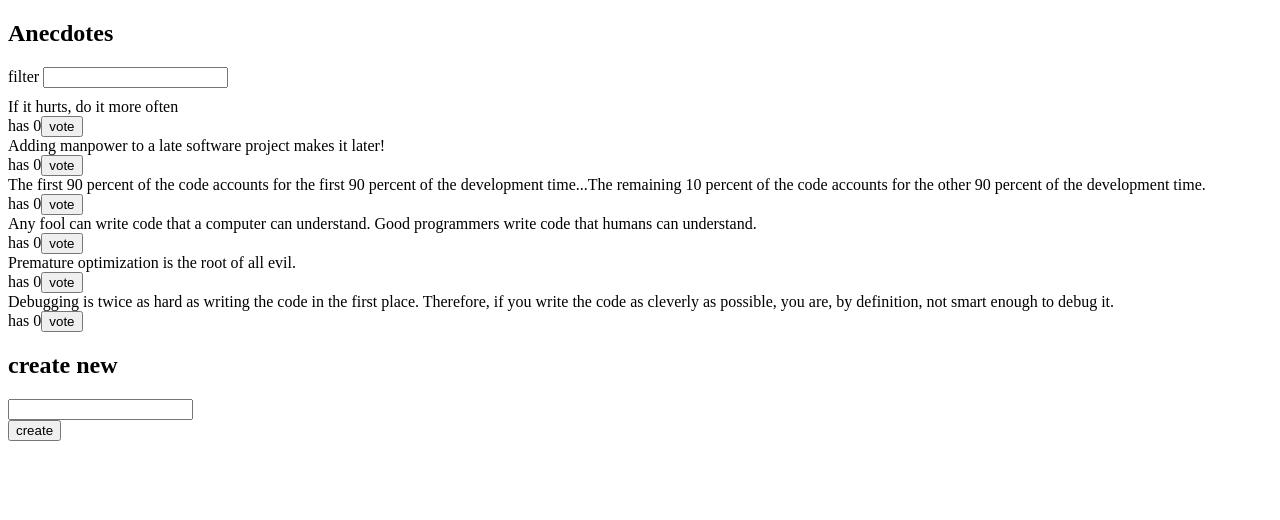
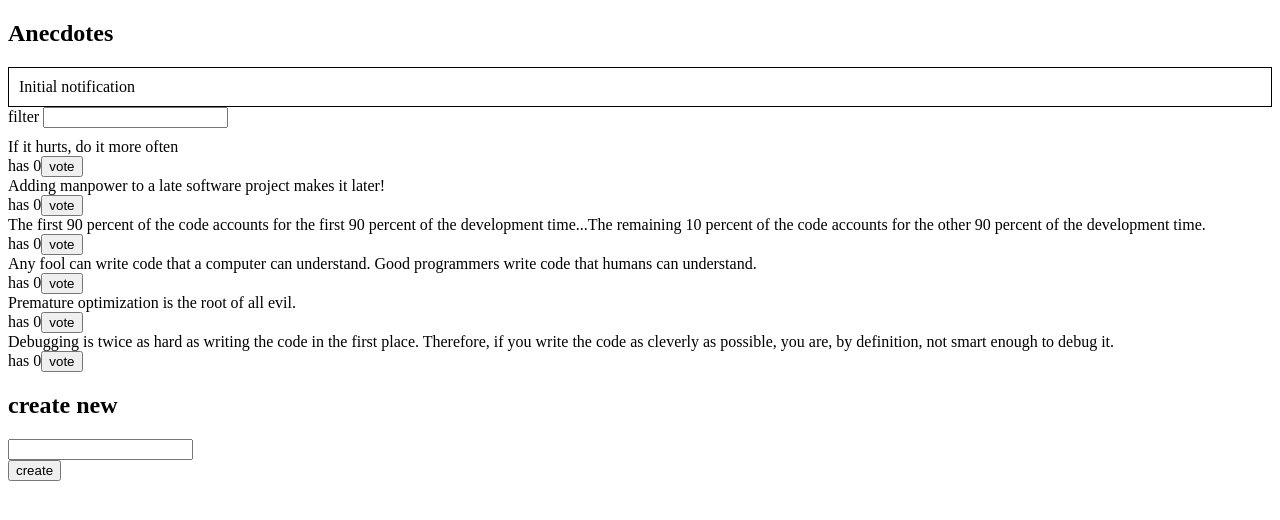
Before and after one commit to nik-nikols/fullstack-uhelsinki-part6, a React (Vite) app in the folder redux-anecdotes/: page / in a window 1280 px wide. Shown: the top 520 px of the page. Built offline with nearby package versions, Linux system fonts and the light colour scheme.

Commit message:
Exercise 6.12

```diff
--- a/redux-anecdotes/src/App.jsx
+++ b/redux-anecdotes/src/App.jsx
@@ -1,11 +1,13 @@
 import AnecdoteForm from './components/AnecdoteForm'
 import AnecdoteList from './components/AnecdoteList'
 import Filter from './components/Filter'
+import Notification from './components/Notification'
 
 const App = () => {
   return (
     <div>
       <h2>Anecdotes</h2>
+      <Notification />
       <Filter />
       <AnecdoteList />
       <AnecdoteForm />
--- a/redux-anecdotes/src/app/store.js
+++ b/redux-anecdotes/src/app/store.js
@@ -1,10 +1,12 @@
 import  { configureStore } from '@reduxjs/toolkit';
 import anecdoteReducer from '../reducers/anecdoteReducer';
 import  filterReducer from '../reducers/filterReducer';
+import notificationReducer from '../reducers/notificationReducer';
 
 export const store = configureStore({
     reducer: {
         anecdotes: anecdoteReducer,
-        filter: filterReducer
+        filter: filterReducer,
+        notification: notificationReducer
     }
 });
--- /dev/null
+++ b/redux-anecdotes/src/components/Notification.jsx
@@ -0,0 +1,19 @@
+import { useSelector } from 'react-redux';
+
+const Notification = () => {
+  const style = {
+    border: 'solid',
+    padding: 10,
+    borderWidth: 1
+  };
+
+  const notification = useSelector(store => store.notification);
+
+  return (
+    <div style={style}>
+      {notification}
+    </div>
+  );
+};
+
+export default Notification;
--- /dev/null
+++ b/redux-anecdotes/src/reducers/notificationReducer.js
@@ -0,0 +1,16 @@
+import { createSlice } from '@reduxjs/toolkit';
+
+const initialState = 'Initial notification';
+
+const notificationSlice = createSlice({
+    name: 'notification',
+    initialState,
+    reducers: {
+        setNotification(state, action) {
+            return action.payload;
+        }
+    }
+});
+
+export const { setNotification } = notificationSlice.actions;
+export default notificationSlice.reducer;
```
Also changed, not shown: redux-anecdotes/src/components/Notification.js (deleted, +0 -14 lines).
